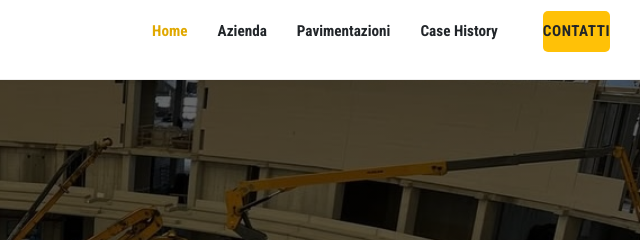
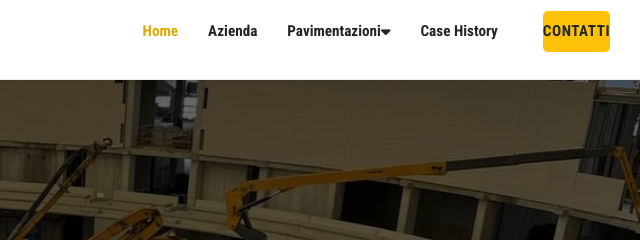
Before and after one commit to EmiliaPavimenti/website, a plain HTML site: page index.html in a window 1280 px wide. Shown: the top 240 px of the page, 640-1280 px from the left. Drawn offline with Linux system fonts and the light colour scheme.

Commit message:
sistemato menù a panino index

```diff
--- a/index.html
+++ b/index.html
@@ -14,6 +14,11 @@
     <link rel="preconnect" href="https://fonts.googleapis.com">
     <link rel="preconnect" href="https://fonts.gstatic.com" crossorigin>
     <link href="https://fonts.googleapis.com/css2?family=Roboto+Condensed:wght@700&family=Roboto:wght@400;500&display=swap" rel="stylesheet">
+
+    <link rel="stylesheet" href="https://cdnjs.cloudflare.com/ajax/libs/font-awesome/6.5.2/css/all.min.css">
+
+</head>
+
 <body>
     <header class="main-header" id="main-header">
         <nav class="navbar">
```
